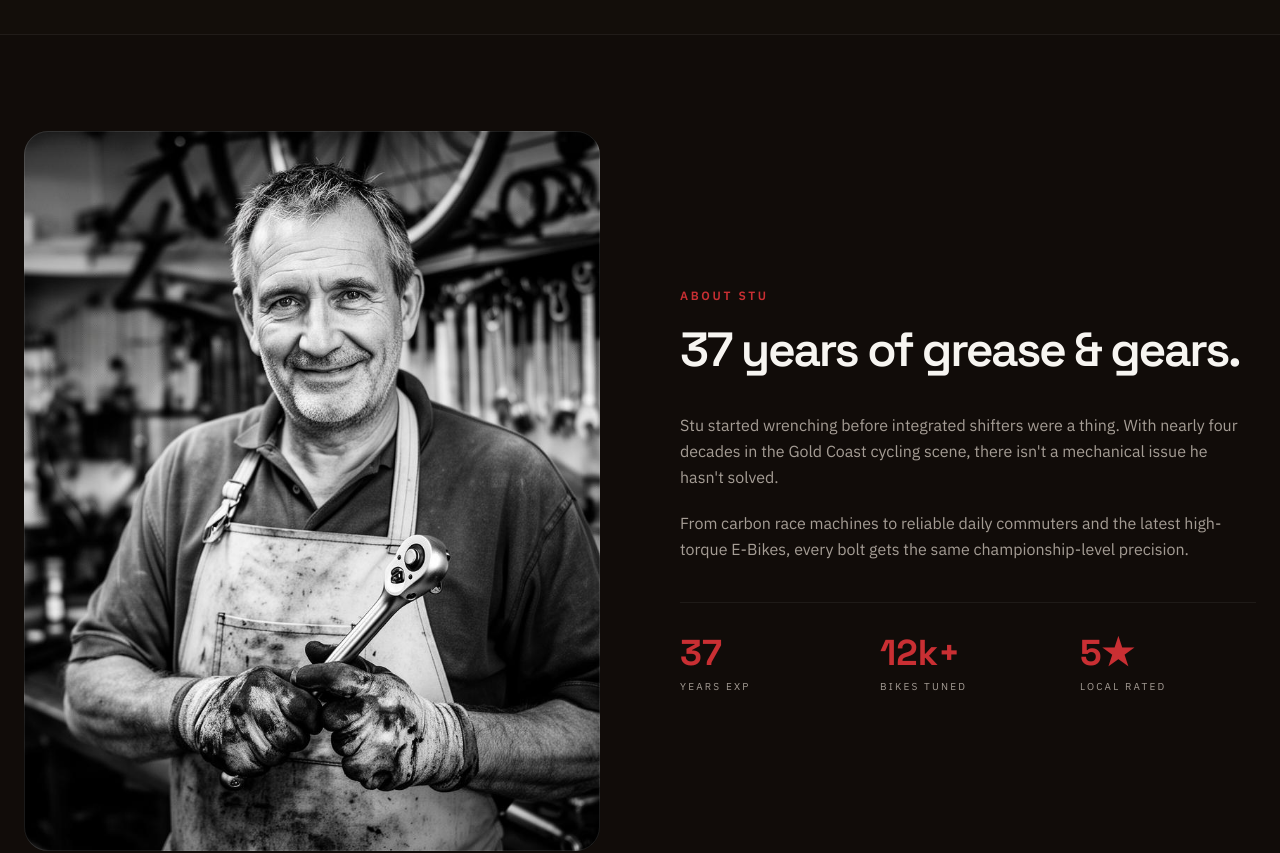
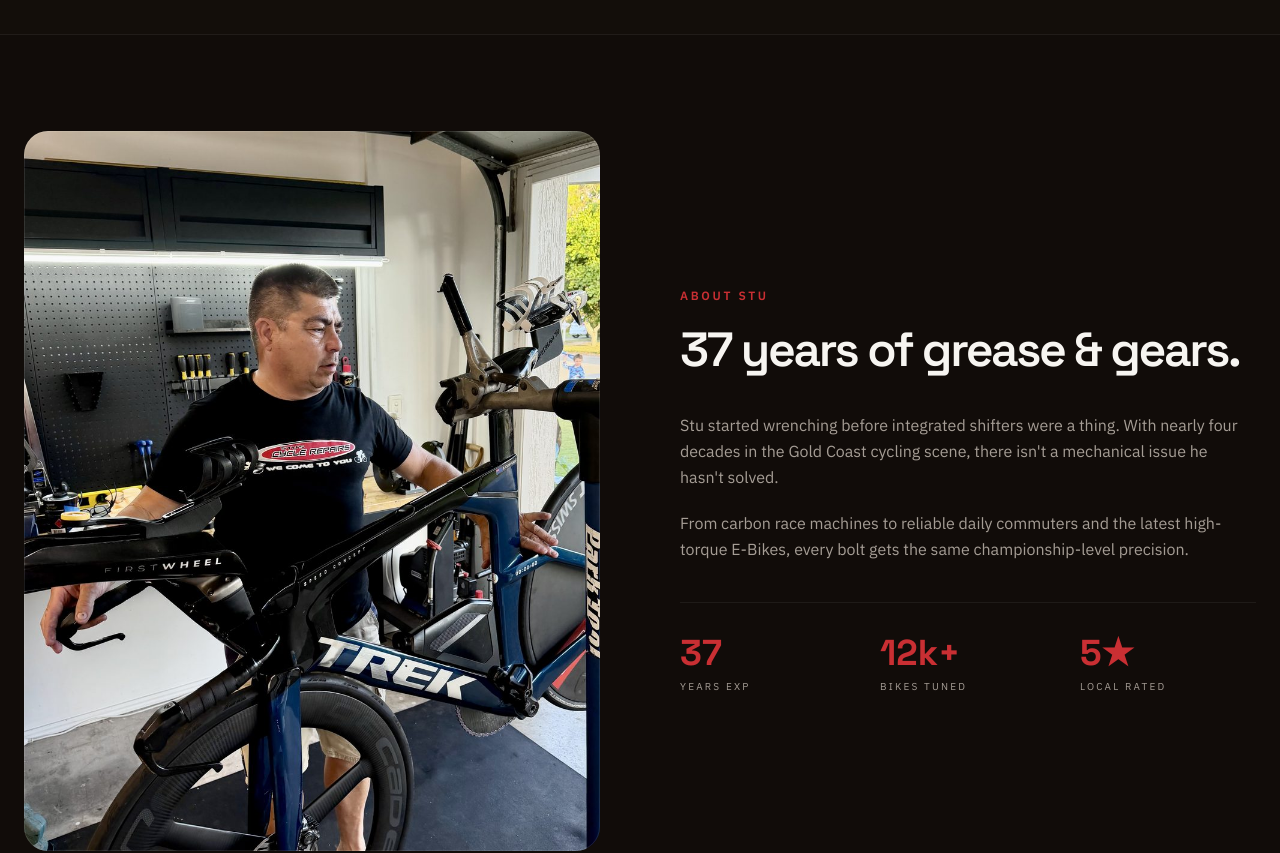
Before and after one commit to sg-satoshi/saabai-site, a Next.js app: page /sites/cycle-repair in a window 1280 px wide. Shown: the part 3440-4293 px from the top of the page. Built offline with nearby package versions, Linux system fonts and the light colour scheme.

Commit message:
Stu's Cycle Repairs: replace About photo with real photo of Stu

```diff
--- a/app/sites/cycle-repair/page.tsx
+++ b/app/sites/cycle-repair/page.tsx
@@ -3,7 +3,7 @@ import { tiers, additionalServiceWork, specialist } from "./services";
 import { Logo } from "./Logo";
 
 const drivetrainImg = "/sites/cycle-repair/drivetrain.jpg";
-const mechanicImg = "/sites/cycle-repair/mechanic.jpg";
+const mechanicImg = "/sites/cycle-repair/stu.jpg";
 
 const jsonLd = {
   "@context": "https://schema.org",
@@ -349,7 +349,7 @@ export default function Index() {
                 {/* eslint-disable-next-line @next/next/no-img-element */}
                 <img
                   src={mechanicImg}
-                  alt="Portrait of Stu, veteran bicycle mechanic"
+                  alt="Stu working on a Trek time trial bike in his workshop"
                   loading="lazy"
                   width={800}
                   height={1000}
```
Also changed, not shown: public/sites/cycle-repair/stu.jpg (added).
